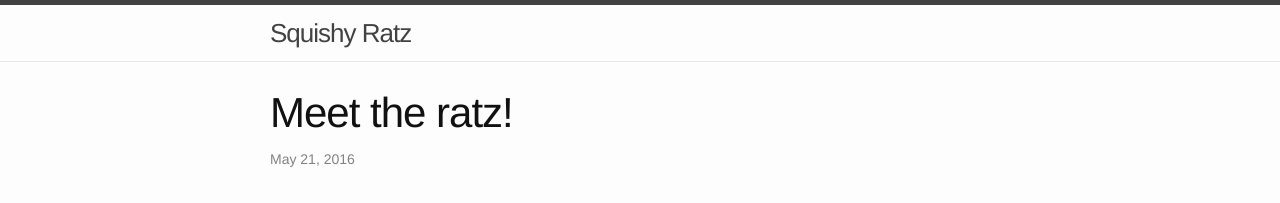
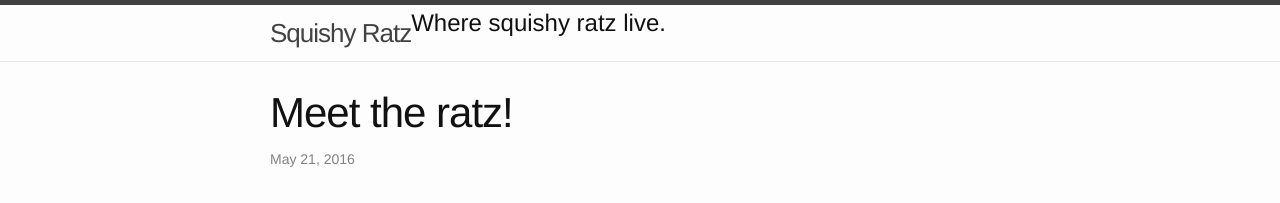
Before and after one commit to squishyratz/squishyratz.github.io, a Jekyll site: the page built from _posts/2015-05-21-meet-the-rats.md, in a window 1280 px wide. Shown: the top 203 px of the page. Built offline with Jekyll 4.4.1, drawn with Linux system fonts in a browser that asks for light colours; nearby versions of some CDN libraries; library files that are not in the unit come from our copies.

Commit message:
Put tagline on the title

```diff
--- a/_includes/header.html
+++ b/_includes/header.html
@@ -2,7 +2,8 @@
 
   <div class="wrapper">
 
-    <a class="site-title" href="{{ site.baseurl }}/">{{ site.title }}</a>
+    <a class="site-title project-name" href="{{ site.baseurl }}/">{{ site.title }}</a>
+      <h2 class="project-tagline"><p>{{ site.description }}</p></h2>
 
     <nav class="site-nav">
       <a href="#" class="menu-icon">
```
